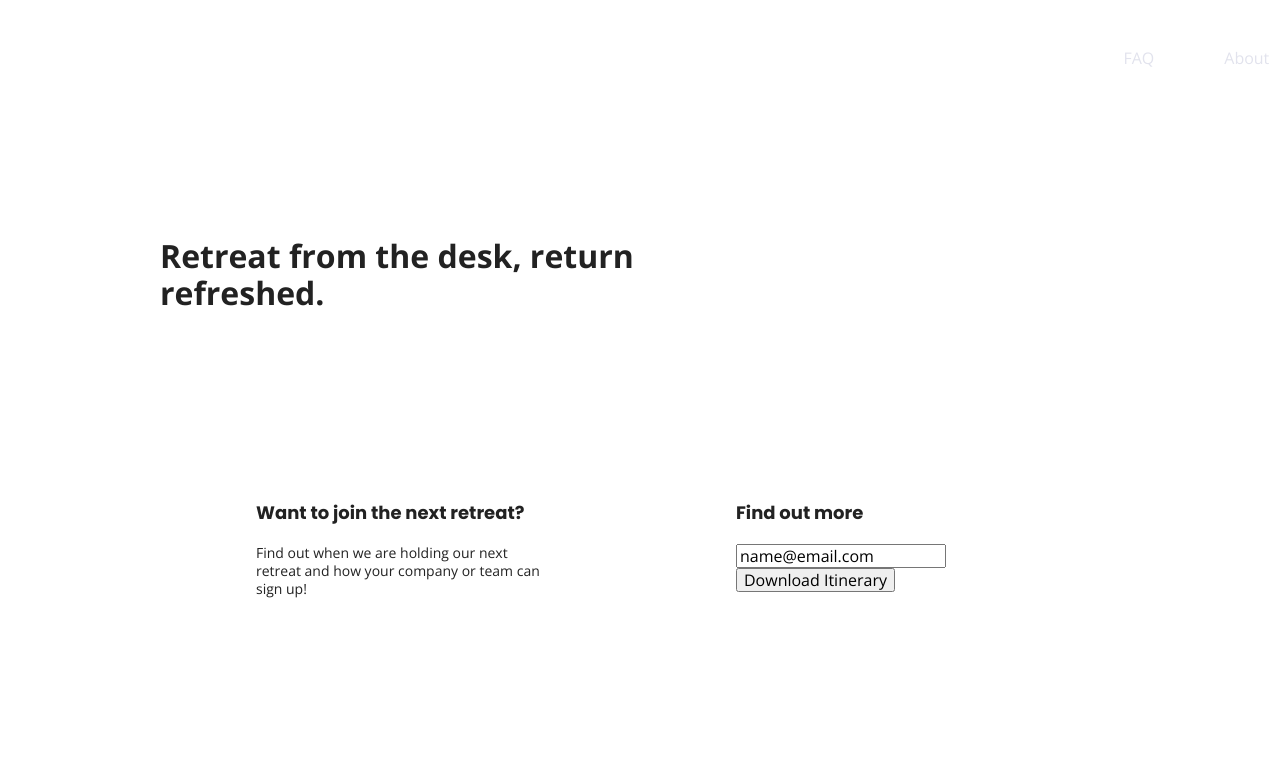
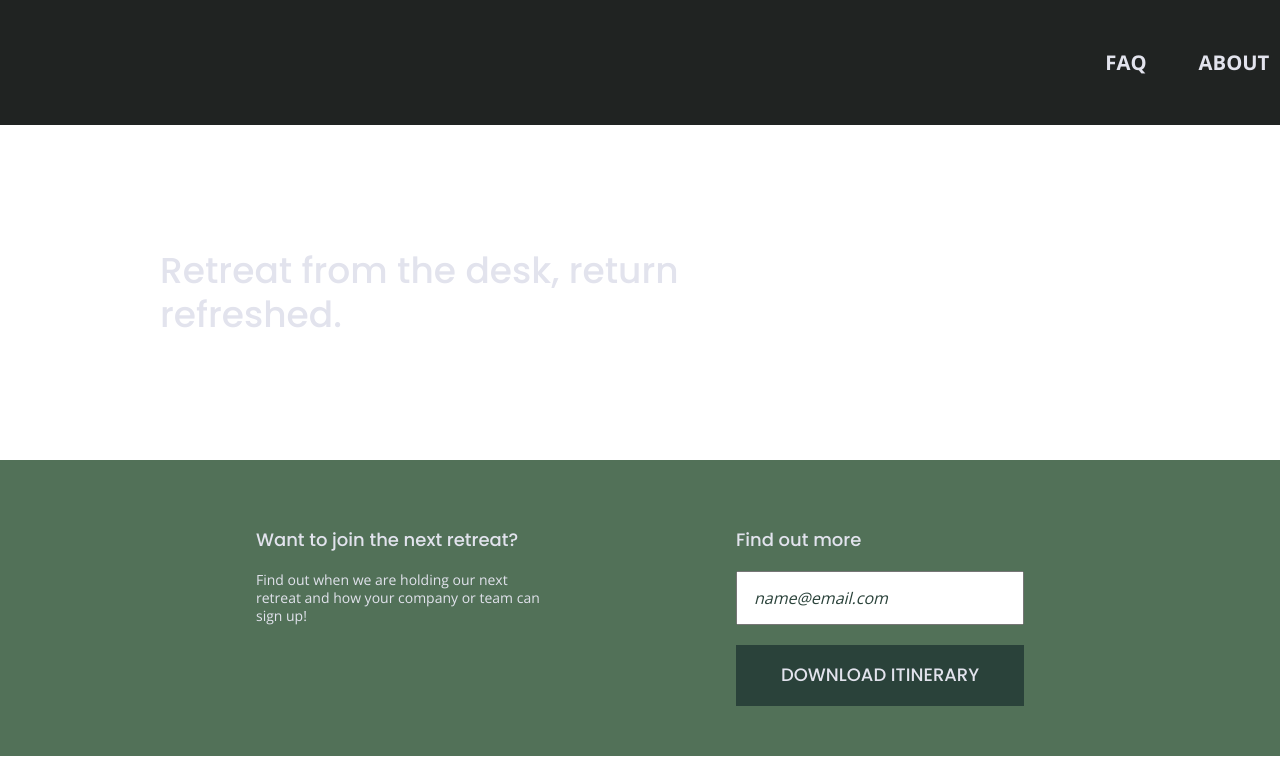
Before and after one commit to molligould/unplugged-retreat, a website built with Parcel: page index.html in a window 1280 px wide. Shown: the top 783 px of the page. Built offline with nearby package versions, Linux system fonts and the light colour scheme.

Commit message:
Added CSS styles

```diff
--- a/css/main.css
+++ b/css/main.css
@@ -97,6 +97,7 @@ html {
 body {
   font-family: 'Open Sans', sans-serif;
   font-size: 1em;
+  color: #e2e3ed;
   text-align: left;
 }
 
@@ -112,19 +113,21 @@ a {
 
 h2 {
   font-family: 'Poppins', sans-serif;
+  font-weight: 500;
   font-size: 1.875em;
 }
 
 h3,
 h4 {
   font-family: 'Poppins', sans-serif;
+  font-weight: 500;
   margin: 20px 0;
   font-size: 1.125em
 }
 
 p {
   font-size: .875em;
-  line-height: 1.285em;
+  line-height: 1.285;
 
 }
 
@@ -153,6 +156,7 @@ address {
 
    header,
    footer {
+    background-color: #202322;
      display: flex;
      justify-content: center;
      align-items: center;
@@ -172,6 +176,7 @@ address {
     }
 
     .header-divider {
+      background: #3a3a3a;
       width: 100%;
       height: 1px;
       margin: 10px 0 20px 0;
@@ -179,10 +184,14 @@ address {
 
     header nav {
       display: flex;
-      justify-content: center;
+      justify-content: space-around;
       align-items: center;
       flex-flow: row-wrap;
       width: 60%;
+      font-size: 1.125em;
+      font-weight: 700;
+      text-transform: uppercase;
+
     }
 
     header nav ul {
@@ -191,7 +200,12 @@ address {
       width: 100%;
     }
 
+    header nav ul li {
+      font-size: 1.125em;
+    }
+
     footer {
+      text-align: center;
       flex-direction: column;
     }
 
@@ -232,7 +246,15 @@ address {
       flex-flow: row-wrap;
     }
 
+    .hero-area h1 {
+      font-size: 2.25em;
+      font-family: 'Poppins', Helvetica, Arial, sans-serif;
+      font-weight: 500;
+      line-height: 1.2;
+    }
+
     aside {
+      background-color: #527158;
       display: flex;
       justify-content: center;
       align-items: center;
@@ -262,10 +284,12 @@ address {
     }
 
     .features p {
+      text-align: center;
       margin: 0;
     }
 
     .reviews {
+      background-color: #2a423a;
       display: flex;
       justify-content: center;
       flex-flow: row-wrap;
@@ -273,6 +297,7 @@ address {
 
     .reviews h2 {
       margin-bottom: 40px;
+      line-height: 1;
     }
 
     .reviews h3 {
@@ -280,9 +305,36 @@ address {
       margin: 20px 0;
     }
 
+    aside .form {
+      margin-top: 30px;
+    }
+
+    input[type=text] {
+      box-sizing: border-box;
+      width: 100%;
+      color: #2a423a;
+      font-style: italic;
+      padding: 1em;
+    }
+
+    input[type=button] {
+      width: 100%;
+      padding: 20px 0;
+      margin-top: 20px;
+      background-color: #2a423a;
+      font-family: 'Poppins', Helvetica, Arial, sans-serif;
+      font-weight: 500;
+      font-size: 1.125em;
+      color: #e2e3ed;
+      border: none;
+      text-align: center;
+      text-transform: uppercase;
+    }
+
     /*--------About Page------------*/
 
     .mission {
+      background-color: #527158;
       display: flex;
       justify-content: center;
       align-items: center;
@@ -290,6 +342,7 @@ address {
     }
 
     .contact-section {
+      background-color: #2a423a;
       display: flex;
       justify-content: center;
       align-items: center;
@@ -303,6 +356,7 @@ address {
     /*---------FAQ PAGE------------*/
 
     .faq {
+      background-color: #527158;
       display: flex;
       justify-content: center;
       align-items: center;
@@ -319,11 +373,18 @@ address {
 
     .faq h2 {
       margin-bottom: 40px;
+      line-height: 1;
     }
 
     .faq-content {
       margin-bottom: 50px;
     }
+
+    .faq-content h4 {
+      line-height: 1.333;
+    }
+
+
 
 
 
```
